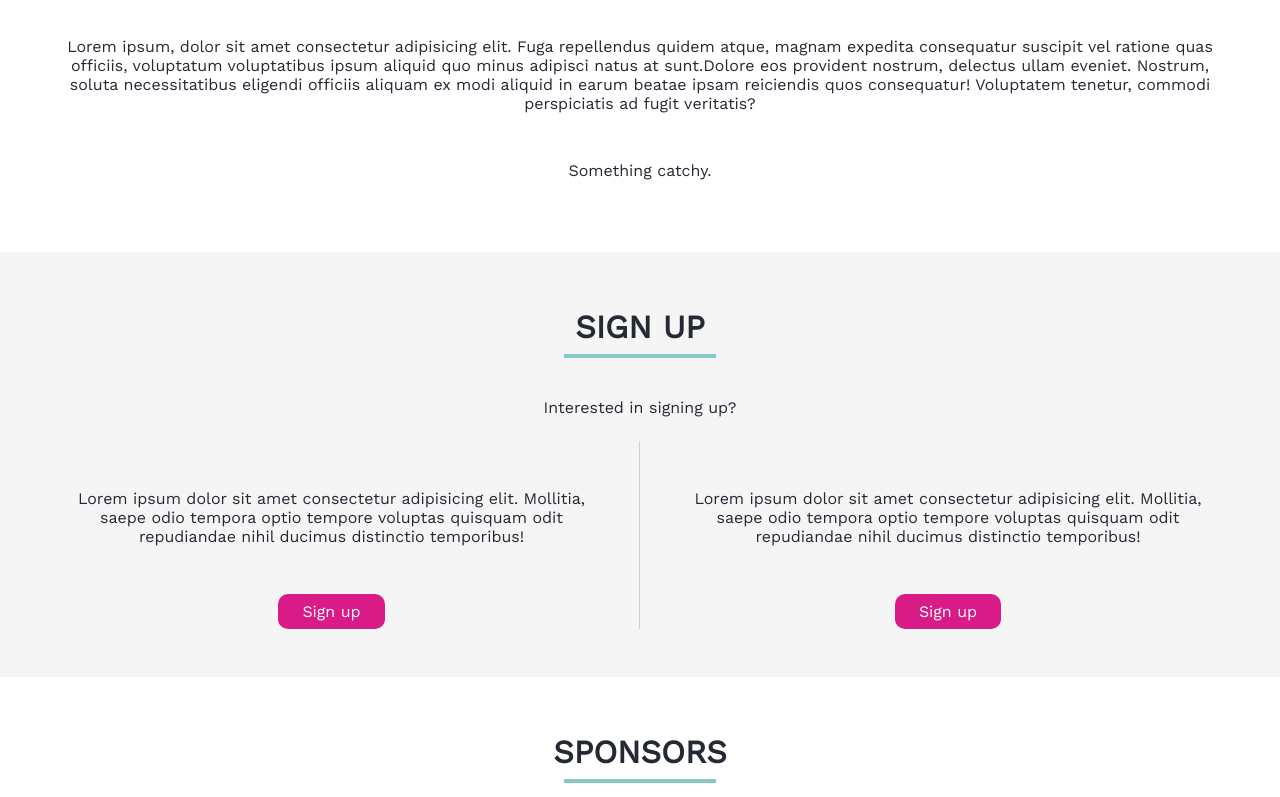
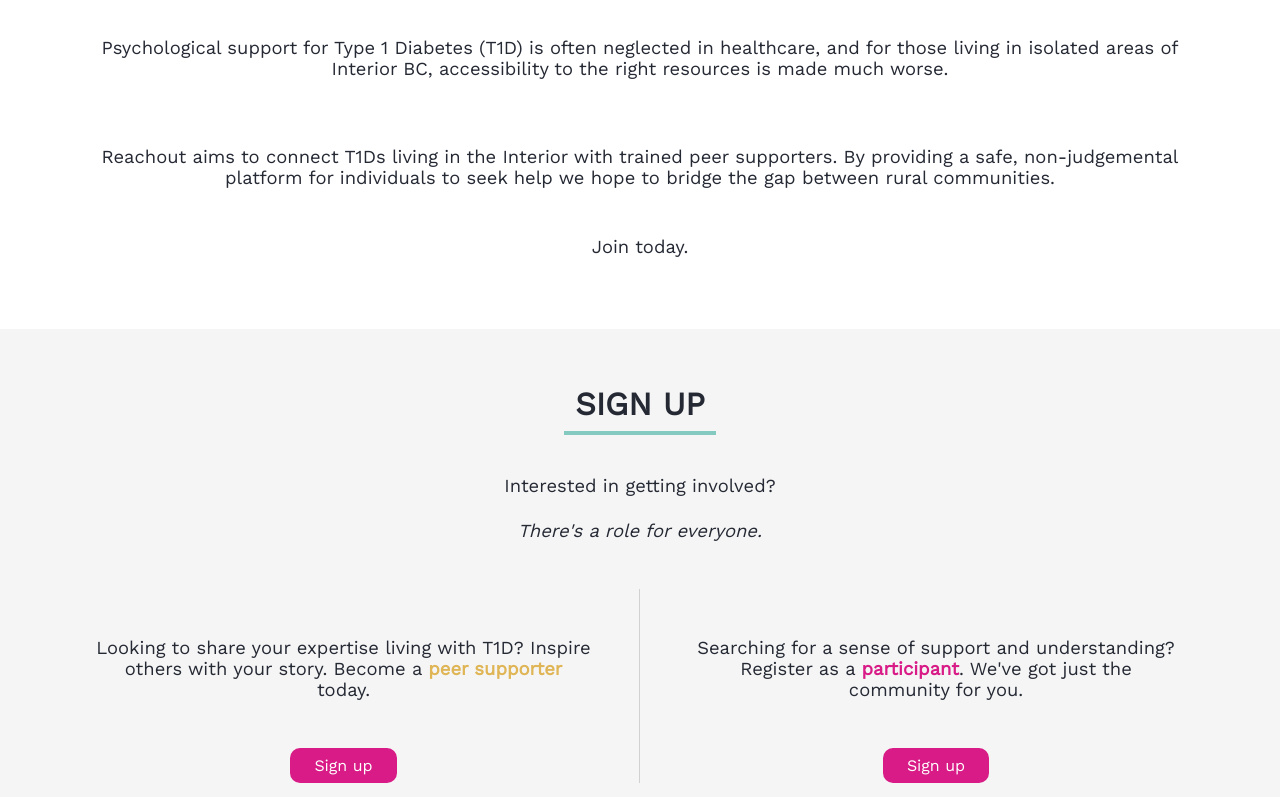
Before and after one commit to aymazhar/reachout, a plain HTML site: page src/index.html in a window 1280 px wide. Shown: the part 903-1700 px from the top of the page. Drawn offline with nearby package versions, Linux system fonts and the light colour scheme.

Commit message:
V1: updated content

```diff
--- a/src/css/style.css
+++ b/src/css/style.css
@@ -15,7 +15,7 @@
   --hot-pink-dark: #bb1573;
   --medium-aqua: #84cac1;
   --white-smoke: #f5f5f5;
-  --sandy-brown: #e9c367;
+  --sandy-brown: #dfb555;
 
   /* PADDING & MARGINS */
   --base-small: 8px;
@@ -32,6 +32,7 @@
 
 p {
   padding: var(--base-padding);
+  font-size: 1.15rem;
 }
 
 h1{
@@ -49,7 +50,7 @@
 .container{
   width: 100%;
   height: 100%;
-  padding: var(--base-padding-large) var(--base-padding);
+  padding: var(--base-padding-large);
 }
 
 .btn{
@@ -144,9 +145,26 @@
 #register .register-box:first-of-type{
   border-right: solid 1px rgb(209, 209, 209);
 }
+#register p:first-of-type{
+  padding-bottom: 0;
+}
+#register p:last-of-type{
+  padding-bottom: var(--base-padding-large);
+}
 #register .register-box p {
   padding: var(--base-padding-large);
 }
+#register .peer-supporter{
+  color: var(--sandy-brown);
+  font-weight: bold;
+}
+#register .participant{
+  color: var(--hot-pink);
+  font-weight: bold;
+}
+
+
+
 
 /* SPONSORS */
 #sponsors .logos{
--- a/src/index.html
+++ b/src/index.html
@@ -34,24 +34,31 @@
   <div class="container" id="about">
     <h1>WHAT WE'RE ABOUT</h1>
     <div class="h-line"></div>
-    <p>Lorem ipsum, dolor sit amet consectetur adipisicing elit. Fuga repellendus quidem atque, magnam expedita consequatur suscipit vel ratione quas officiis, voluptatum voluptatibus ipsum aliquid quo minus adipisci natus at sunt.Dolore eos provident nostrum, delectus ullam eveniet. Nostrum, soluta necessitatibus eligendi officiis aliquam ex modi aliquid in earum beatae ipsam reiciendis quos consequatur! Voluptatem tenetur, commodi perspiciatis ad fugit veritatis?</p>
-    <p>Something catchy.</p>
+    <p>Psychological support for Type 1 Diabetes (T1D) is often neglected in healthcare, and for those living in isolated areas of Interior BC, accessibility to the right resources is made much worse.
+    </p>
+    <br>
+    <p>Reachout aims to connect T1Ds living in the Interior with trained peer supporters. By providing a safe, non-judgemental platform for individuals to seek help we hope to bridge the gap between rural communities.
+    </p>
+    <p>Join today.</p>
   </div>
 
   <div class="container" id="register">
     <h1>SIGN UP</h1>
     <div class="h-line"></div>
-    <p>Interested in signing up?</p>
+    <p>Interested in getting involved?</p>
+    <p><i>There's a role for everyone.</i></p>
     <div class="register-content">
 
         <div class="register-box">
-          <p>Lorem ipsum dolor sit amet consectetur adipisicing elit. Mollitia, saepe odio tempora optio tempore voluptas quisquam odit repudiandae nihil ducimus distinctio temporibus!</p>
+          <p>Looking to share your expertise living with T1D? Inspire others with your story. Become a <span class="peer-supporter">peer supporter</span> today.</p>
+
           <button class="btn">Sign up</button>
         </div>
 
 
         <div class="register-box">
-          <p>Lorem ipsum dolor sit amet consectetur adipisicing elit. Mollitia, saepe odio tempora optio tempore voluptas quisquam odit repudiandae nihil ducimus distinctio temporibus!</p>
+          <p>Searching for a sense of support and understanding? Register as a
+          <span class="participant">participant</span>. We've got just the community for you.</p>
           <button class="btn">Sign up</button>
         </div>
     </div>
@@ -102,7 +109,7 @@
         <div class="close">&times;</div>
       </div>
       <div class="content">
-        Your privacy and the security of your personal information are very important to us. We want you to be as comfortable as possible visiting our Website and using our Online Resources. We are dedicated to protecting the privacy of those who visit our Website and use our Online Resources. This Privacy Policy governs T1D Huddle, and explains how we collect your personal information on our Website, how we protect such information, and the choices you have concerning the use of such information. Please read this Privacy Policy carefully. We will not sell, share, license, trade, or rent your personal information to others.
+        Your privacy and the security of your personal information are very important to us. We want you to be as comfortable as possible visiting our Website and using our Online Resources. We are dedicated to protecting the privacy of those who visit our Website and use our Online Resources. This Privacy Policy governs T1D Reachout, and explains how we collect your personal information on our Website, how we protect such information, and the choices you have concerning the use of such information. Please read this Privacy Policy carefully. We will not sell, share, license, trade, or rent your personal information to others.
 
         <br><br>
 
@@ -189,7 +196,7 @@
         <br><br>
         <b>Affiliates</b>
         <br><br>
-        We may disclose information (including Personally Identifiable Information) about you to our Affiliates. For purposes of this Privacy Policy, "Affiliate" means any person or entity which directly or indirectly controls, is controlled by or is under common control with T1D Huddle whether by ownership or otherwise. Any information relating to you that we provide to our Affiliates will be treated by those Affiliates in accordance with the terms of this Privacy Policy.
+        We may disclose information (including Personally Identifiable Information) about you to our Affiliates. For purposes of this Privacy Policy, "Affiliate" means any person or entity which directly or indirectly controls, is controlled by or is under common control with T1D Reachout whether by ownership or otherwise. Any information relating to you that we provide to our Affiliates will be treated by those Affiliates in accordance with the terms of this Privacy Policy.
         <br><br>
         <b>Laws and Legal Rights</b>
         <br><br>
@@ -209,7 +216,7 @@
         <br><br>
         <b>DOES THIS PRIVACY POLICY APPLY WHEN YOU LINK TO OTHER WEBSITES?</b>
         <br><br>
-        Our Website contains links to other websites not owned or operated by T1D Huddle. We will attempt to make it obvious to you when you leave our Website and enter these websites by opening a new browser or otherwise notifying you that you are leaving our Website. However, please be aware that we are not responsible for the privacy practices of such websites. We encourage you to be aware when our Website links to other websites and to read the privacy policies or statements of each and every website. This Privacy Policy applies solely to information collected by our Website or through our Online Resources.
+        Our Website contains links to other websites not owned or operated by T1D Reachout. We will attempt to make it obvious to you when you leave our Website and enter these websites by opening a new browser or otherwise notifying you that you are leaving our Website. However, please be aware that we are not responsible for the privacy practices of such websites. We encourage you to be aware when our Website links to other websites and to read the privacy policies or statements of each and every website. This Privacy Policy applies solely to information collected by our Website or through our Online Resources.
         <br><br>
         <b>IS THE INFORMATION WE COLLECT SECURE?</b>
         <br><br>
```
